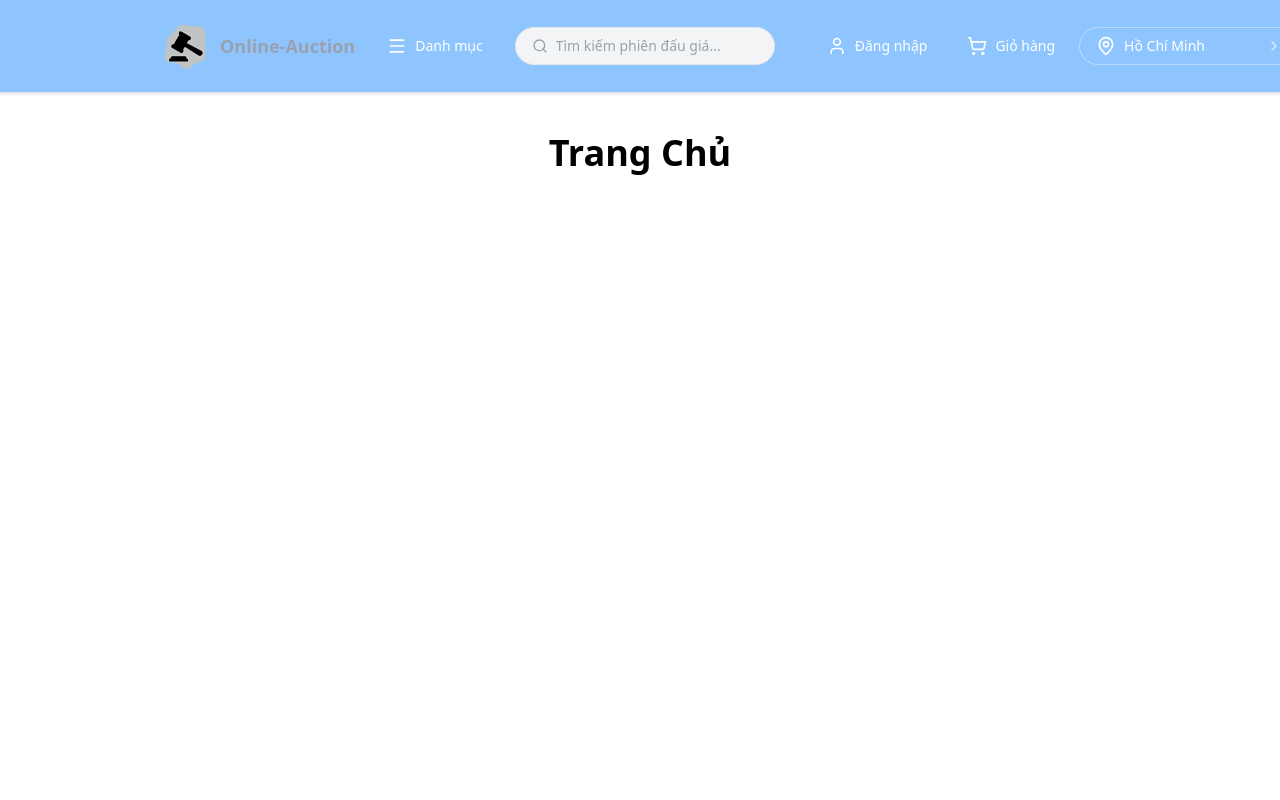
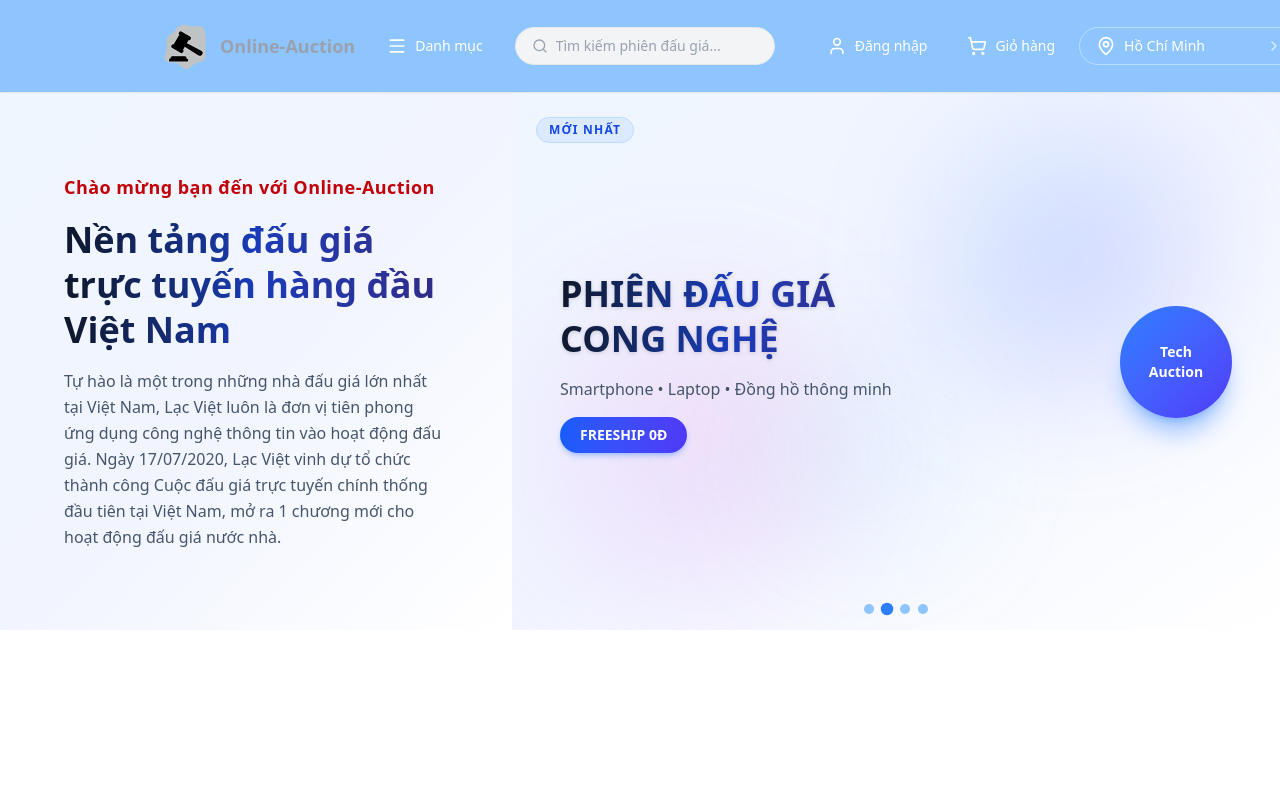
Before and after one commit to NguyenThanhTien539/online-auction-personal-project, a React (Vite) app in the folder frontend/: page / in a window 1280 px wide. Shown: the top 800 px of the page. Built offline with nearby package versions, Linux system fonts and the light colour scheme.

Commit message:
done section hero of homepage

```diff
--- /dev/null
+++ b/frontend/src/views/client/components/home/BannerSlide.tsx
@@ -0,0 +1,101 @@
+import { useEffect, useState } from "react";
+
+const banners = [
+  {
+    id: 1,
+    badge: "CÒN 4 NGÀY",
+    title: "ĐẤU GIÁ FLASH\nGIẢM ĐẾN 70%",
+    sub: "Hàng hiệu chính hãng – Giá khởi điểm cực thấp",
+    tag: "MIỄN PHÍ ĐĂNG KÝ",
+    cornerText: "Online\nAuction",
+  },
+  {
+    id: 2,
+    badge: "MỚI NHẤT",
+    title: "PHIÊN ĐẤU GIÁ\nCONG NGHỆ",
+    sub: "Smartphone • Laptop • Đồng hồ thông minh",
+    tag: "FREESHIP 0Đ",
+    cornerText: "Tech\nAuction",
+  },
+  {
+    id: 3,
+    badge: "ĐỘC QUYỀN",
+    title: "BẤT ĐỘNG SẢN\nĐẤU GIÁ TRỰC TUYẾN",
+    sub: "Đất nền • Căn hộ • Mặt bằng thương mại",
+    tag: "HỖ TRỢ 24/7",
+    cornerText: "Real\nEstate",
+  },
+  {
+    id: 4,
+    badge: "HOT NHẤT",
+    title: "TRANG SỨC &\nĐỒ CỔ QUÝ HIẾM",
+    sub: "Kim cương • Đá quý • Tác phẩm nghệ thuật",
+    tag: "BẢO ĐẢM CHÍNH HÃNG",
+    cornerText: "Art &\nJewels",
+  },
+];
+
+export default function BannerSlide() {
+  const [current, setCurrent] = useState(0);
+
+  useEffect(() => {
+    const timer = setInterval(() => {
+      setCurrent((prev) => (prev + 1) % banners.length);
+    }, 3000);
+    return () => clearInterval(timer);
+  }, []);
+
+  const banner = banners[current];
+
+  return (
+    <div className="w-3/5 relative overflow-hidden bg-gradient-to-br from-blue-50 via-indigo-50/80 to-white">
+      {/* Radial gradients */}
+      <div className="absolute inset-0 bg-[radial-gradient(circle_at_top_right,_var(--tw-gradient-stops))] from-blue-400/10 via-transparent to-transparent"></div>
+      <div className="absolute inset-0 bg-[radial-gradient(circle_at_bottom_left,_var(--tw-gradient-stops))] from-indigo-400/10 via-transparent to-transparent"></div>
+
+      {/* Floating blur shapes */}
+      <div className="absolute top-10 right-20 w-64 h-64 bg-gradient-to-br from-blue-400/20 to-indigo-500/20 rounded-full blur-3xl"></div>
+      <div className="absolute bottom-10 left-10 w-72 h-72 bg-gradient-to-tr from-purple-400/15 to-pink-400/15 rounded-full blur-3xl"></div>
+      <div className="absolute top-1/2 left-1/3 w-48 h-48 bg-gradient-to-bl from-cyan-300/10 to-blue-300/10 rounded-full blur-3xl"></div>
+
+      <div
+        key={banner.id}
+        className="w-full h-full flex items-center justify-between px-12 py-16 relative z-10"
+      >
+        {/* Badge */}
+        <div className="absolute top-6 left-6 bg-blue-100 text-blue-700 text-xs font-bold px-3 py-1 rounded-full tracking-widest border border-blue-200">
+          {banner.badge}
+        </div>
+
+        {/* Content */}
+        <div className="flex flex-col gap-4 z-10">
+          <h2 className="font-extrabold text-4xl leading-tight whitespace-pre-line bg-gradient-to-r from-slate-900 via-blue-800 to-indigo-900 bg-clip-text text-transparent drop-shadow-sm">
+            {banner.title}
+          </h2>
+          <p className="text-slate-600 text-base">{banner.sub}</p>
+          <span className="inline-block bg-gradient-to-r from-blue-600 to-indigo-600 text-white font-semibold text-sm px-5 py-2 rounded-full w-fit shadow-md shadow-blue-500/30">
+            {banner.tag}
+          </span>
+        </div>
+
+        {/* Corner badge */}
+        <div className="w-28 h-28 rounded-full bg-gradient-to-br from-blue-500 to-indigo-600 flex items-center justify-center text-white font-bold text-center text-sm leading-snug whitespace-pre-line shadow-xl shadow-blue-500/40">
+          {banner.cornerText}
+        </div>
+      </div>
+
+      {/* Dots */}
+      <div className="absolute bottom-4 left-1/2 -translate-x-1/2 flex gap-2">
+        {banners.map((_, i) => (
+          <button
+            key={i}
+            onClick={() => setCurrent(i)}
+            className={`w-2.5 h-2.5 rounded-full transition-all ${
+              i === current ? "bg-blue-500 scale-125" : "bg-blue-300"
+            }`}
+          />
+        ))}
+      </div>
+    </div>
+  );
+}
--- /dev/null
+++ b/frontend/src/views/client/components/home/HeroSection.tsx
@@ -0,0 +1,53 @@
+import { useEffect, useRef, useState } from "react";
+import BannerSlide from "./BannerSlide";
+
+export default function HeroSection() {
+  const [visible, setVisible] = useState(false);
+  const sectionRef = useRef<HTMLDivElement>(null);
+
+  useEffect(() => {
+    const el = sectionRef.current;
+    if (!el) return;
+
+    const observer = new IntersectionObserver(
+      ([entry]) => {
+        setVisible(entry.isIntersecting);
+      },
+      { threshold: 0.2 },
+    );
+
+    observer.observe(el);
+    return () => observer.disconnect();
+  }, []);
+
+  return (
+    <section>
+      <div
+        ref={sectionRef}
+        className={`flex items-stretch transition-all duration-700 ease-out ${
+          visible ? "opacity-100 translate-y-0" : "opacity-0 translate-y-10"
+        }`}
+      >
+        {/* Left side */}
+        <div className="relative w-2/5 flex flex-col justify-center px-16 py-20 gap-4 overflow-hidden bg-gradient-to-br from-blue-50 via-indigo-50/80 to-white">
+          <h2 className="relative z-10 text-red-700 font-semibold text-lg tracking-wide">
+            Chào mừng bạn đến với Online-Auction
+          </h2>
+          <h1 className="relative z-10 font-bold text-4xl leading-tight bg-gradient-to-r from-slate-900 via-blue-800 to-indigo-900 bg-clip-text text-transparent">
+            Nền tảng đấu giá trực tuyến hàng đầu Việt Nam
+          </h1>
+          <p className="relative z-10 text-slate-600 text-base leading-relaxed">
+            Tự hào là một trong những nhà đấu giá lớn nhất tại Việt Nam, Lạc
+            Việt luôn là đơn vị tiên phong ứng dụng công nghệ thông tin vào hoạt
+            động đấu giá. Ngày 17/07/2020, Lạc Việt vinh dự tổ chức thành công
+            Cuộc đấu giá trực tuyến chính thống đầu tiên tại Việt Nam, mở ra 1
+            chương mới cho hoạt động đấu giá nước nhà.
+          </p>
+        </div>
+
+        {/* Right side */}
+        <BannerSlide />
+      </div>
+    </section>
+  );
+}
--- a/frontend/src/views/client/pages/Home.tsx
+++ b/frontend/src/views/client/pages/Home.tsx
@@ -1,7 +1,9 @@
+import HeroSection from "../components/home/HeroSection";
+
 export default function Home() {
   return (
-    <div>
-      <h1 className="text-4xl font-bold text-center mt-10">Trang Chủ</h1>
-    </div>
+    <>
+      <HeroSection />
+    </>
   );
 }
--- a/frontend/src/views/client/partials/Header.tsx
+++ b/frontend/src/views/client/partials/Header.tsx
@@ -14,7 +14,7 @@ export default function Header() {
             alt="Auction Logo"
             className="cursor-pointer h-13 w-auto hover:opacity-75 hover:rotate-12 transition-all duration-300"
           />
-          <h1 className="text-lg font-bold cursor-pointer text-gray-400 hover:text-blue-700 transition-colors duration-300 hidden sm:block">
+          <h1 className="text-lg font-bold cursor-pointer text-gray-400 hover:text-gray-500 transition-colors duration-300 hidden sm:block">
             Online-Auction
           </h1>
         </div>
```
